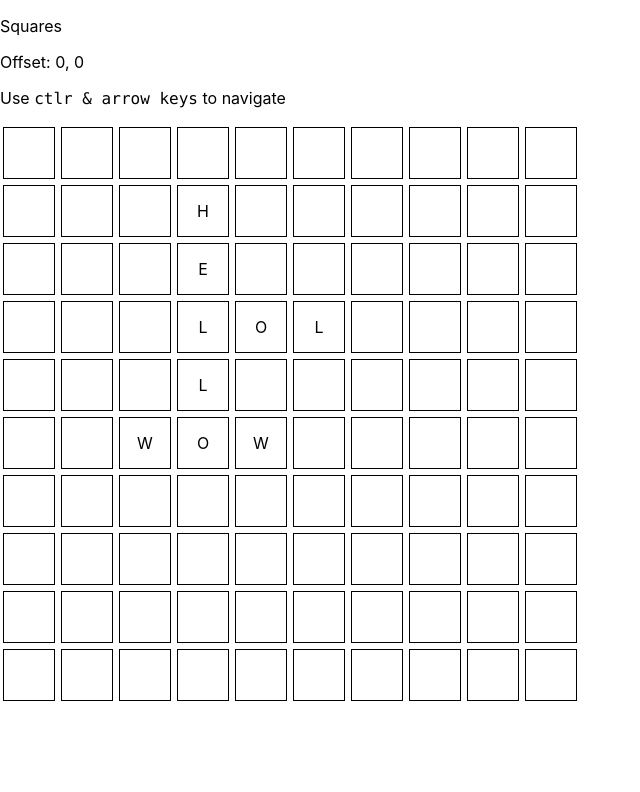
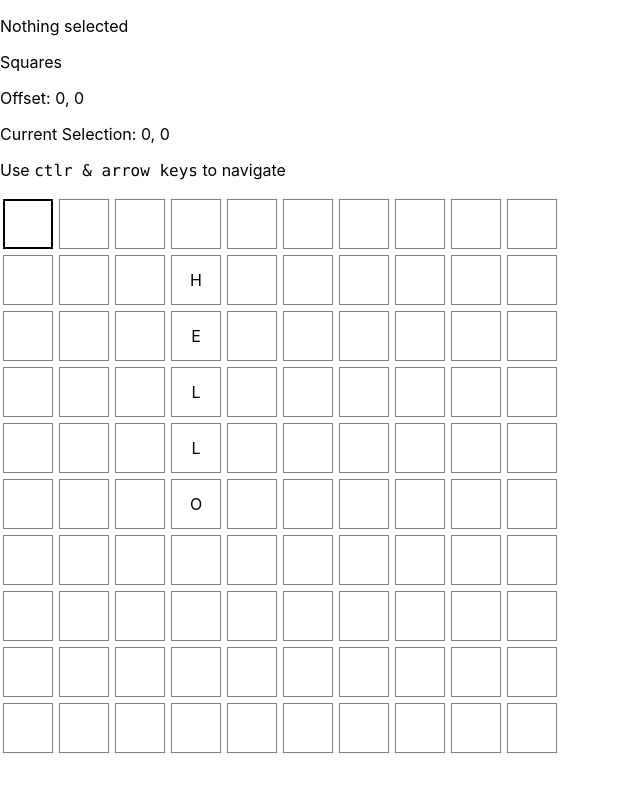
Before and after one commit to jedster1111/bananagram, a React (Create React App) app in the folder frontend/: page / in a window 1280 px wide. Shown: the top 792 px of the page, without its empty margins (0-640 px from the left). Built offline with nearby package versions, Linux system fonts and the light colour scheme.

Commit message:
Can now move tiles around!

```diff
--- /dev/null
+++ b/frontend/src/components/game/Game.tsx
@@ -0,0 +1,41 @@
+import * as React from "react";
+import { Vector } from "../grid/actions";
+import Grid from "../grid/Grid";
+import { Actions, placeSquare, selectSquare } from "./actions";
+import { getInitialState, reducer, State } from "./reducer";
+
+export interface Squares {
+  [column: number]: {
+    [row: number]: string | undefined;
+  };
+}
+
+const Game: React.FunctionComponent<{}> = props => {
+  const [state, dispatch] = React.useReducer<State, Actions>(
+    reducer,
+    getInitialState()
+  );
+
+  const isSelected = !!state.selected;
+  const handleSelectSquare = ({ x, y }: Vector) => dispatch(selectSquare(x, y));
+  const handlePlaceSquare = ({ x, y }: Vector) => dispatch(placeSquare(x, y));
+
+  return (
+    <>
+      <p>
+        {isSelected
+          ? `You have selected ${state.selected && state.selected.value}`
+          : `Nothing selected`}
+      </p>
+      <Grid
+        squares={state.squares}
+        dimensions={{ width: 10, height: 10 }}
+        handleSelectSquare={handleSelectSquare}
+        handlePlaceSquare={handlePlaceSquare}
+        isSelected={isSelected}
+      />
+    </>
+  );
+};
+
+export default Game;
--- /dev/null
+++ b/frontend/src/components/game/actions.ts
@@ -0,0 +1,32 @@
+import { Vector } from "../grid/actions";
+
+export enum ActionTypes {
+  selectSquare = "SELECT_SQUARE",
+  placeSquare = "PLACE_SQUARE"
+}
+
+export type Actions = SelectSquareAction | PlaceSquareAction;
+
+export interface SelectSquareAction {
+  type: ActionTypes.selectSquare;
+  payload: { vector: Vector };
+}
+
+export function selectSquare(x: number, y: number): SelectSquareAction {
+  return {
+    type: ActionTypes.selectSquare,
+    payload: { vector: { x, y } }
+  };
+}
+
+export interface PlaceSquareAction {
+  type: ActionTypes.placeSquare;
+  payload: { vector: Vector };
+}
+
+export function placeSquare(x: number, y: number): PlaceSquareAction {
+  return {
+    type: ActionTypes.placeSquare,
+    payload: { vector: { x, y } }
+  };
+}
--- /dev/null
+++ b/frontend/src/components/game/reducer.ts
@@ -0,0 +1,77 @@
+import { Vector } from "../grid/actions";
+import { Actions, ActionTypes } from "./actions";
+import { Squares } from "./Game";
+
+export interface Selected {
+  originalPosition: Vector;
+  value: string;
+}
+
+export interface State {
+  squares: Squares;
+  selected: Selected | undefined;
+}
+
+export function getInitialState(): State {
+  return {
+    selected: undefined,
+    squares: {
+      // 2: { 5: "W" },
+      3: { 1: "H", 2: "E", 3: "L", 4: "L", 5: "O" }
+      // 4: { 3: "O", 5: "W" },
+      // 5: { 3: "L" }
+    }
+  };
+}
+
+export function reducer(currentState: State, action: Actions): State {
+  switch (action.type) {
+    case ActionTypes.selectSquare: {
+      const { x, y } = action.payload.vector;
+      const selectedSquare = currentState.squares[x][y];
+
+      if (!selectedSquare) {
+        return currentState;
+      }
+
+      return {
+        ...currentState,
+        selected: {
+          ...currentState.selected,
+          originalPosition: { x, y },
+          value: selectedSquare
+        }
+      };
+    }
+    case ActionTypes.placeSquare: {
+      const { x: xNew, y: yNew } = action.payload.vector;
+
+      if (
+        !currentState.selected ||
+        (currentState.squares[xNew] && currentState.squares[xNew][yNew])
+      ) {
+        return currentState;
+      }
+
+      const { x: xOrig, y: yOrig } = currentState.selected.originalPosition;
+      const newSquares = { ...currentState.squares };
+
+      newSquares[xOrig] = { ...currentState.squares[xOrig] };
+      newSquares[xOrig][yOrig] = undefined;
+
+      if (xOrig !== xNew) {
+        newSquares[xNew] = { ...currentState.squares[xNew] };
+      }
+      newSquares[xNew][yNew] = currentState.selected.value;
+
+      return {
+        ...currentState,
+        selected: undefined,
+        squares: newSquares
+      };
+    }
+    default: {
+      return currentState;
+    }
+  }
+}
--- a/frontend/src/components/grid/Grid.tsx
+++ b/frontend/src/components/grid/Grid.tsx
@@ -1,14 +1,9 @@
 import * as React from "react";
 import styled from "styled-components";
-import { Actions, transformOffset, Vector } from "./actions";
-import { getInitialState, reducer, State } from "./reducer";
+import { Squares } from "../game/Game";
+import { Actions, transformOffset, translateSelector, Vector } from "./actions";
+import { createVector, getInitialState, reducer, State } from "./reducer";
 import Square, { SquareProps } from "./Square";
-
-export interface Squares {
-  [column: number]: {
-    [row: number]: string | undefined;
-  };
-}
 
 export interface Dimensions {
   width: number;
@@ -18,6 +13,9 @@ export interface Dimensions {
 interface GridProps {
   squares: Squares;
   dimensions: Dimensions;
+  isSelected: boolean;
+  handleSelectSquare: (vector: Vector) => void;
+  handlePlaceSquare: (vector: Vector) => void;
 }
 
 const SquaresContainer = styled.div`
@@ -38,7 +36,14 @@ const Grid: React.FunctionComponent<GridProps> = props => {
 
   React.useEffect(() => {
     const onKeyPress = (event: KeyboardEvent) =>
-      handleNavigation(event, dispatch);
+      handleKeyPresses(
+        event,
+        dispatch,
+        props.handleSelectSquare,
+        props.handlePlaceSquare,
+        state.selectedSquare,
+        props.isSelected
+      );
     window.document.addEventListener("keydown", onKeyPress);
     return () => {
       window.document.removeEventListener("keydown", onKeyPress);
@@ -54,9 +59,18 @@ const Grid: React.FunctionComponent<GridProps> = props => {
         Offset: {state.offset.x}, {state.offset.y}
       </p>
       <p>
+        Current Selection: {state.selectedSquare.x}, {state.selectedSquare.y}
+      </p>
+      <p>
         Use <code>ctlr & arrow keys</code> to navigate
       </p>
-      {renderGrid(width, height, props.squares, state.offset)}
+      {renderGrid(
+        width,
+        height,
+        props.squares,
+        state.offset,
+        state.selectedSquare
+      )}
     </div>
   );
 };
@@ -65,9 +79,12 @@ function renderGrid(
   width: number,
   height: number,
   squares: Squares,
-  offset: Vector
+  offset: Vector,
+  selectedSquare: Vector
 ) {
   const rows: SquareProps[][] = [];
+
+  const { x: selX, y: selY } = selectedSquare;
 
   for (let y = 0; y < height; y++) {
     const row: SquareProps[] = [];
@@ -76,7 +93,8 @@ function renderGrid(
       const { x: offsetX, y: offsetY } = applyOffset(x, y, offset);
       const column = squares[offsetX];
       row.push({
-        value: (column && column[offsetY]) || ""
+        value: (column && column[offsetY]) || "",
+        isSelected: offsetX === selX && offsetY === selY
       });
     }
 
@@ -88,7 +106,7 @@ function renderGrid(
       {rows.map((row, indexRow) => (
         <RowContainer key={indexRow}>
           {row.map((square, indexCol) => (
-            <Square value={square.value} key={indexCol} />
+            <Square {...square} key={indexCol} />
           ))}
         </RowContainer>
       ))}
@@ -96,37 +114,49 @@ function renderGrid(
   );
 }
 
-function handleNavigation(
+function handleKeyPresses(
   event: KeyboardEvent,
-  dispatch: React.Dispatch<Actions>
+  dispatch: React.Dispatch<Actions>,
+  handleSelectSquare: (vector: Vector) => void,
+  handlePlaceSquare: (vector: Vector) => void,
+  selectedSquare: Vector,
+  isSelected: boolean
 ) {
-  if (event.getModifierState("Control")) {
+  const isCtrlPressed = event.getModifierState("Control");
   switch (event.key) {
     case "ArrowUp": {
-        dispatch(transformOffset(0, 1));
+      const { x, y } = createVector(0, -1);
+      dispatch(isCtrlPressed ? transformOffset(x, y) : translateSelector(x, y));
       break;
     }
     case "ArrowRight": {
-        dispatch(transformOffset(1, 0));
+      const { x, y } = createVector(1, 0);
+      dispatch(isCtrlPressed ? transformOffset(x, y) : translateSelector(x, y));
       break;
     }
     case "ArrowDown": {
-        dispatch(transformOffset(0, -1));
+      const { x, y } = createVector(0, 1);
+      dispatch(isCtrlPressed ? transformOffset(x, y) : translateSelector(x, y));
       break;
     }
     case "ArrowLeft": {
-        dispatch(transformOffset(-1, 0));
+      const { x, y } = createVector(-1, 0);
+      dispatch(isCtrlPressed ? transformOffset(x, y) : translateSelector(x, y));
       break;
+    }
+    case "Enter": {
+      isSelected
+        ? handlePlaceSquare(selectedSquare)
+        : handleSelectSquare(selectedSquare);
     }
     default: {
       break;
     }
   }
 }
-}
 
 function applyOffset(x: number, y: number, offset: Vector): Vector {
-  return { x: x - offset.x, y: y + offset.y };
+  return { x: x - offset.x, y: y - offset.y };
 }
 
 export default Grid;
--- a/frontend/src/components/grid/Square.tsx
+++ b/frontend/src/components/grid/Square.tsx
@@ -3,21 +3,24 @@ import styled from "styled-components";
 
 export interface SquareProps {
   value: string;
+  isSelected: boolean;
 }
 
-const SquareContainer = styled.div`
+const SquareContainer = styled.div<{ isSelected: boolean }>`
+  box-sizing: border-box;
   display: flex;
   justify-content: center;
   align-items: center;
   float: left;
   width: 50px;
   height: 50px;
-  border: solid 1px black;
+  border: ${props => (props.isSelected ? "solid 2px black" : "solid 1px grey")};
   margin: 3px;
 `;
 
-const Square: React.FunctionComponent<SquareProps> = ({ value }) => (
-  <SquareContainer>{value}</SquareContainer>
-);
+const Square: React.FunctionComponent<SquareProps> = ({
+  value,
+  isSelected
+}) => <SquareContainer isSelected={isSelected}>{value}</SquareContainer>;
 
 export default React.memo(Square);
--- a/frontend/src/components/grid/actions.ts
+++ b/frontend/src/components/grid/actions.ts
@@ -1,8 +1,9 @@
 export enum ActionTypes {
-  transformOffset = "TRANSFORM_OFFSET"
+  transformOffset = "TRANSFORM_OFFSET",
+  translateSelector = "TRANSLATE_SELECTOR"
 }
 
-export type Actions = TransformOffsetAction;
+export type Actions = TransformOffsetAction | TranslateSelectorAction;
 
 export interface Vector {
   x: number;
@@ -20,3 +21,18 @@ export function transformOffset(x: number, y: number): TransformOffsetAction {
     payload: { vector: { x, y } }
   };
 }
+
+export interface TranslateSelectorAction {
+  type: ActionTypes.translateSelector;
+  payload: { vector: Vector };
+}
+
+export function translateSelector(
+  x: number,
+  y: number
+): TranslateSelectorAction {
+  return {
+    type: ActionTypes.translateSelector,
+    payload: { vector: { x, y } }
+  };
+}
--- a/frontend/src/components/grid/reducer.ts
+++ b/frontend/src/components/grid/reducer.ts
@@ -3,14 +3,13 @@ import { transform } from "./transform";
 
 export interface State {
   offset: Vector;
+  selectedSquare: Vector;
 }
 
 export function getInitialState(): State {
   return {
-    offset: {
-      x: 0,
-      y: 0
-    }
+    offset: createVector(0, 0),
+    selectedSquare: createVector(0, 0)
   };
 }
 
@@ -22,7 +21,20 @@ export function reducer(currentState: State, action: Actions): State {
         offset: transform(currentState.offset, action.payload.vector)
       };
     }
+    case ActionTypes.translateSelector: {
+      return {
+        ...currentState,
+        selectedSquare: transform(
+          currentState.selectedSquare,
+          action.payload.vector
+        )
+      };
+    }
     default:
       return currentState;
   }
 }
+
+export function createVector(x: number, y: number): Vector {
+  return { x, y };
+}
--- a/frontend/src/index.tsx
+++ b/frontend/src/index.tsx
@@ -1,20 +1,11 @@
 import React from "react";
 import ReactDOM from "react-dom";
-import Grid, { Squares } from "./components/grid/Grid";
+import Game from "./components/game/Game";
 import "./index.css";
 import * as serviceWorker from "./serviceWorker";
 
-const squares: Squares = {
-  2: { 5: "W" },
-  3: { 1: "H", 2: "E", 3: "L", 4: "L", 5: "O" },
-  4: { 3: "O", 5: "W" },
-  5: { 3: "L" }
-};
 // ReactDOM.render(<App />, document.getElementById("root"));
-ReactDOM.render(
-  <Grid squares={squares} dimensions={{ width: 10, height: 10 }} />,
-  document.getElementById("root")
-);
+ReactDOM.render(<Game />, document.getElementById("root"));
 
 // If you want your app to work offline and load faster, you can change
 // unregister() to register() below. Note this comes with some pitfalls.
--- a/frontend/tslint.json
+++ b/frontend/tslint.json
@@ -11,7 +11,8 @@
     "interface-name": false,
     "no-empty-interface": false,
     "member-access": false,
-    "object-literal-sort-keys": false
+    "object-literal-sort-keys": false,
+    "semicolon": true
   },
   "rulesDirectory": ["tslint-plugin-prettier"]
 }
```
Lines whose indentation alone changed are shown as unchanged.
